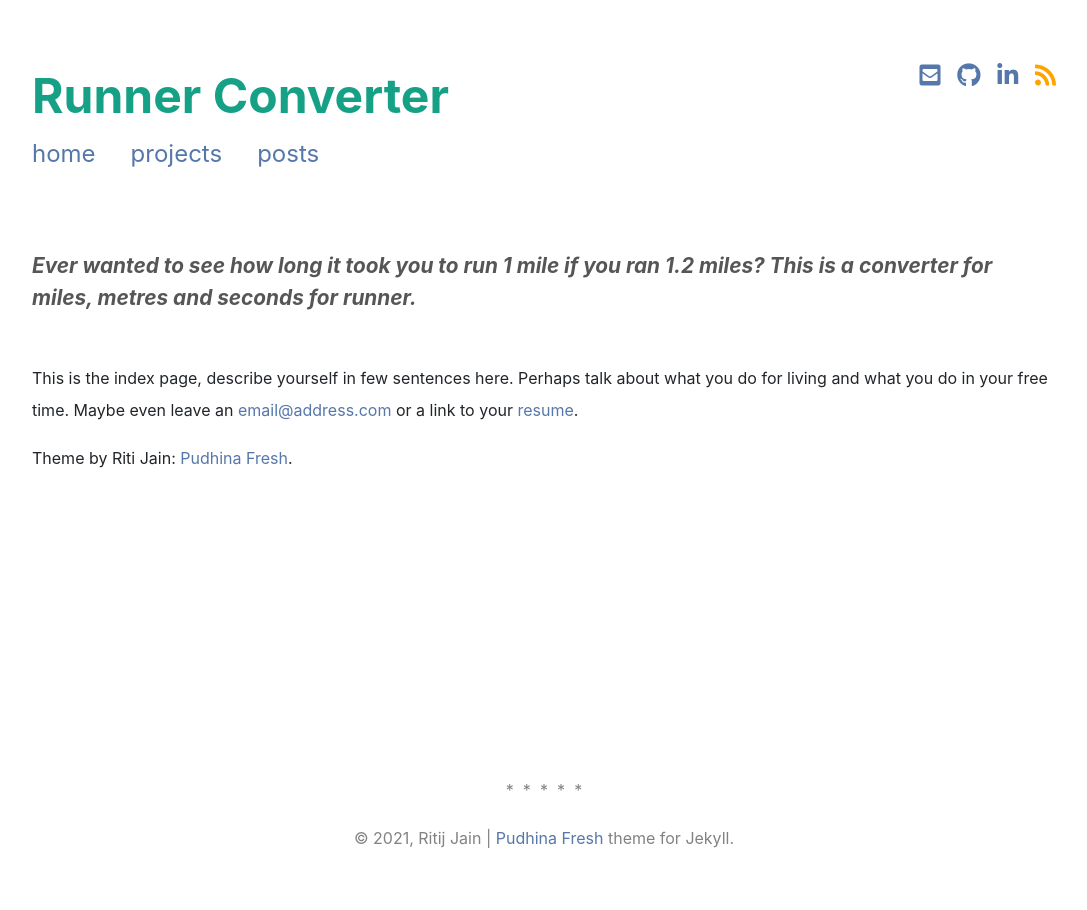
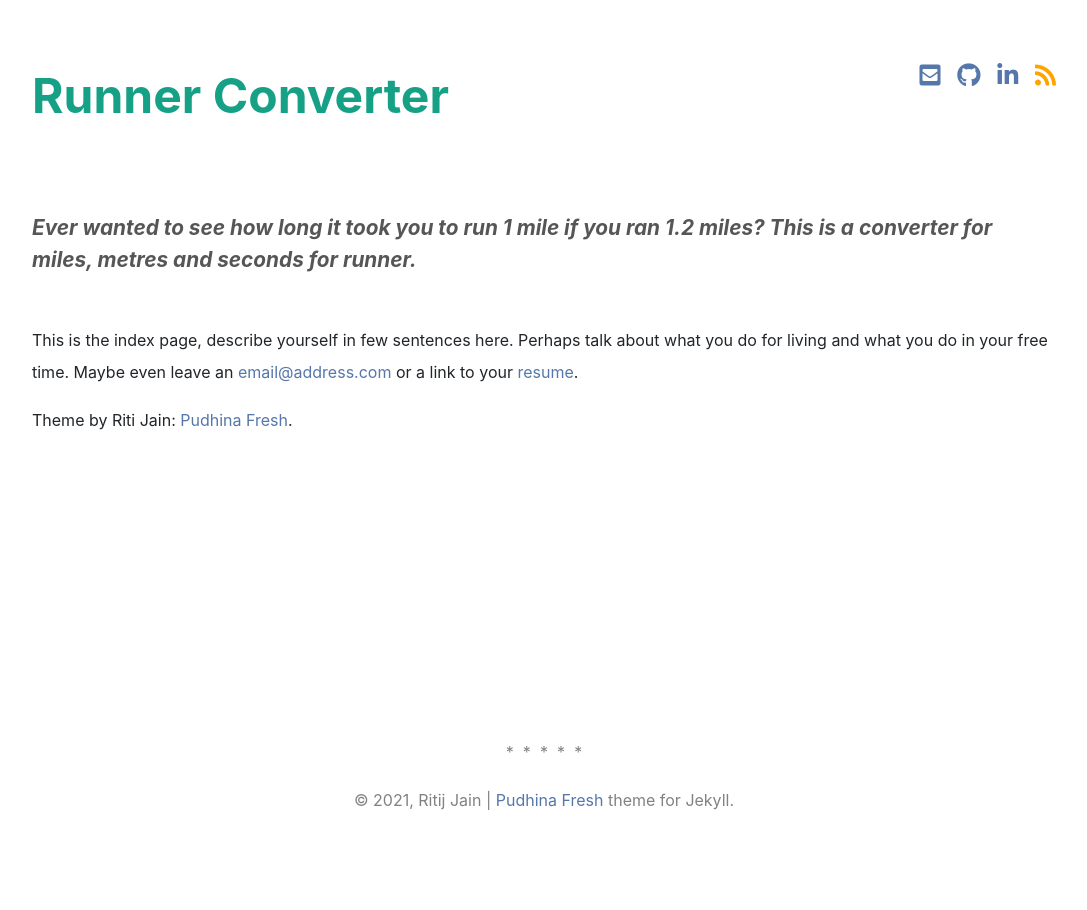
Before and after one commit to stackbit-projects/runner-converter-11436, a Jekyll site: the page built from index.md, in a window 1280 px wide. Shown: the whole page, without its empty margins (96-1183 px from the left). Built offline with Jekyll 4.4.1, drawn with Linux system fonts in a browser that asks for light colours; nearby versions of some CDN libraries; a style sheet for code colours, icons or effects is not loaded.

Commit message:
header.html: changed

```diff
--- a/_includes/header.html
+++ b/_includes/header.html
@@ -5,11 +5,11 @@
 {% else %}
 <a href="{{ site.url }}" class="logo">{{ site.short_logo }}</a>
 {% endif %}
-<ul class="menu">
+<!--<ul class="menu">
 <li class="menu__entry"><a href="{{ site.url }}">home</a></li>
 <li class="menu__entry"><a href="{{ site.url }}/projects">projects</a></li>
 <li class="menu__entry"><a href="{{ site.url }}/posts">posts</a></li>
-</ul>
+</ul>-->
 </div>
 <ul class="social-links">
 {% if site.author.email %}
```
